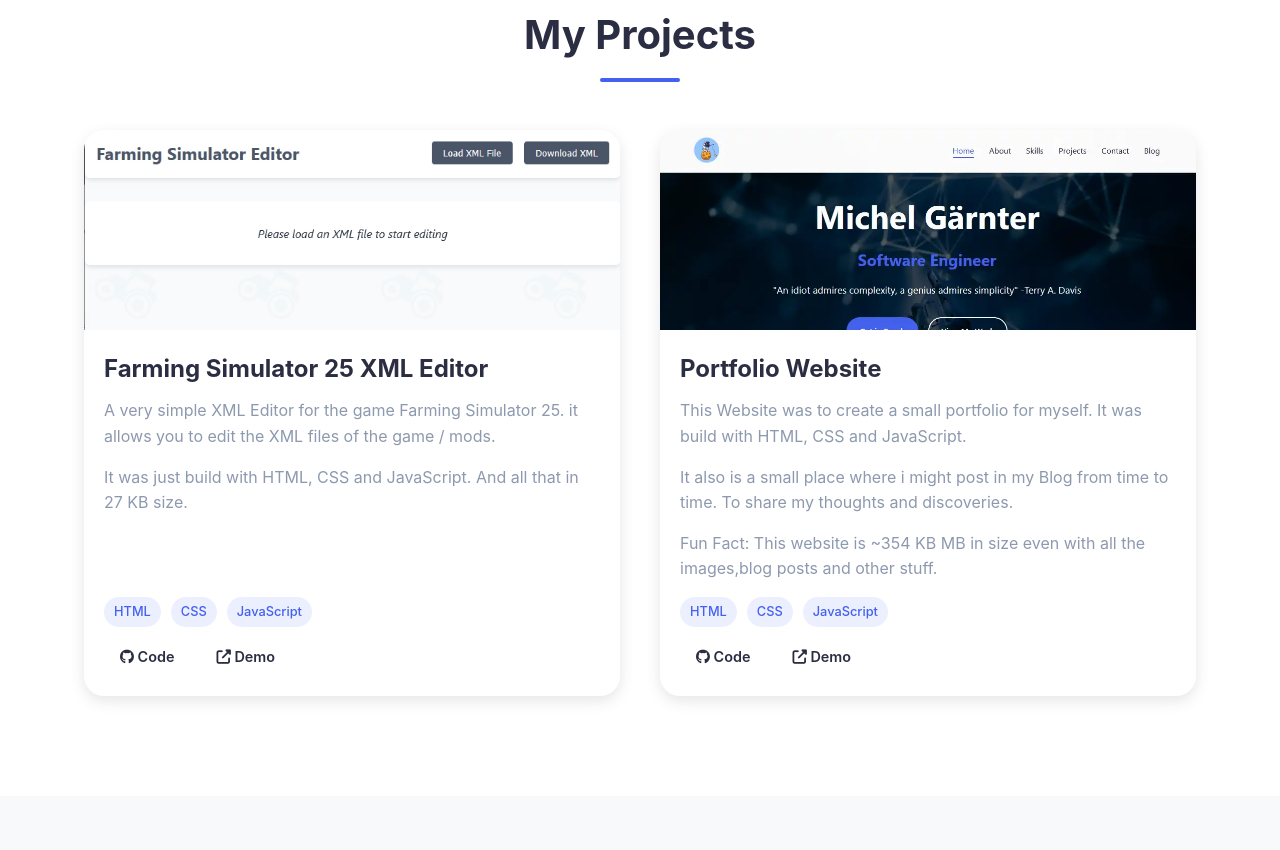
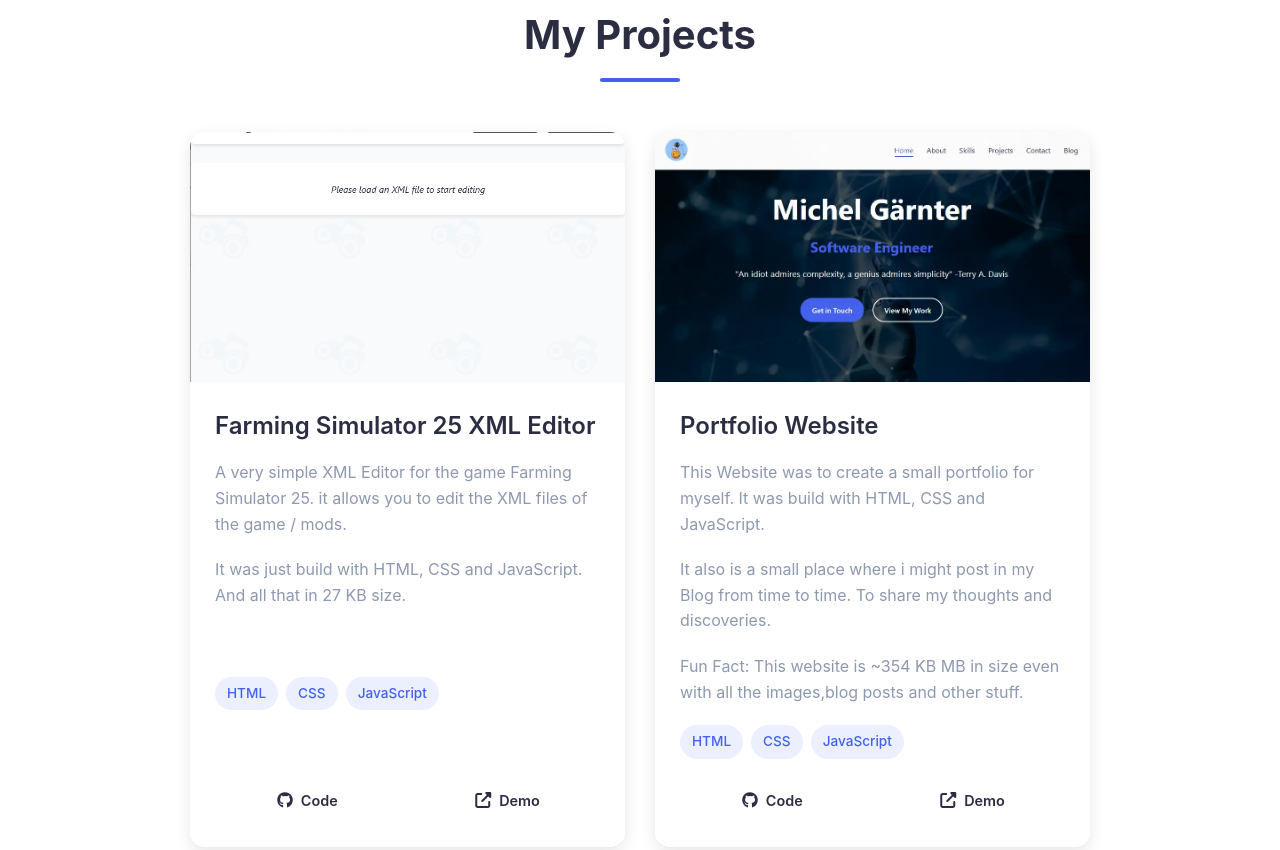
Before and after one commit to TitanSyntax/Homepage, a plain HTML site: page index.html in a window 1280 px wide. Shown: the part 2312-3162 px from the top of the page. Drawn offline with Linux system fonts and the light colour scheme.

Commit message:
changed layout on projects

```diff
--- a/css/styles.css
+++ b/css/styles.css
@@ -309,84 +309,137 @@ nav {
 /* Projects Section */
 .projects {
     background-color: var(--white);
+    padding: 100px 0;
 }
 
 .projects-grid {
     display: grid;
-    grid-template-columns: repeat(auto-fill, minmax(350px, 1fr));
-    gap: 40px;
+    grid-template-columns: repeat(2, 1fr);
+    gap: 30px;
+    margin-top: 50px;
+    max-width: 900px;
+    margin-left: auto;
+    margin-right: auto;
 }
 
 .project-card {
     background-color: var(--white);
-    border-radius: 20px;
+    border-radius: 15px;
     overflow: hidden;
-    box-shadow: var(--shadow);
-    transition: box-shadow 0.3s ease;
+    box-shadow: 0 5px 15px rgba(0, 0, 0, 0.1);
+    transition: all 0.3s ease;
     display: flex;
     flex-direction: column;
+    position: relative;
 }
 
 .project-card:hover {
+    transform: translateY(-10px);
     box-shadow: 0 15px 30px rgba(0, 0, 0, 0.15);
 }
 
 .project-image {
-    height: 200px;
+    position: relative;
+    height: 250px;
     overflow: hidden;
+}
+
+.project-image::before {
+    content: '';
+    position: absolute;
+    top: 0;
+    left: 0;
+    width: 100%;
+    height: 100%;
+    background: linear-gradient(to bottom, rgba(0,0,0,0) 0%, rgba(0,0,0,0.7) 100%);
+    z-index: 1;
+    opacity: 0;
+    transition: opacity 0.3s ease;
+}
+
+.project-card:hover .project-image::before {
+    opacity: 1;
 }
 
 .project-image img {
     width: 100%;
     height: 100%;
     object-fit: cover;
-    object-position: top;
-    transition: var(--transition);
+    transition: transform 0.5s ease;
 }
 
 .project-card:hover .project-image img {
-    transform: scale(1.05);
+    transform: scale(1.1);
 }
 
 .project-info {
-    padding: 20px;
+    padding: 25px;
     display: flex;
     flex-direction: column;
     flex-grow: 1;
+    background-color: var(--white);
 }
 
 .project-info h3 {
     font-size: 1.5rem;
-    margin-bottom: 10px;
+    margin-bottom: 15px;
     color: var(--text-color);
+    font-weight: 600;
 }
 
 .project-info p {
-    margin-bottom: 15px;
+    margin-bottom: 20px;
     color: var(--light-text);
+    line-height: 1.6;
+    font-size: 1rem;
 }
 
 .project-tags {
     display: flex;
     flex-wrap: wrap;
-    gap: 10px;
-    margin-bottom: 10px;
+    gap: 8px;
+    margin-bottom: 20px;
     margin-top: auto;
 }
 
 .project-tags span {
     background-color: rgba(67, 97, 238, 0.1);
     color: var(--primary-color);
-    padding: 5px 10px;
+    padding: 6px 12px;
     border-radius: 50px;
-    font-size: 0.8rem;
+    font-size: 0.85rem;
     font-weight: 500;
+    transition: all 0.3s ease;
+}
+
+.project-tags span:hover {
+    background-color: var(--primary-color);
+    color: var(--white);
 }
 
 .project-links {
     display: flex;
-    gap: 10px;
-    margin-bottom: 0;
+    gap: 15px;
+    margin-top: auto;
+}
+
+.project-links .btn {
+    flex: 1;
+    display: flex;
+    align-items: center;
+    justify-content: center;
+    gap: 8px;
+    padding: 10px 20px;
+    font-size: 0.9rem;
+    transition: all 0.3s ease;
+}
+
+.project-links .btn i {
+    font-size: 1rem;
+}
+
+.project-links .btn:hover {
+    transform: translateY(-2px);
 }
 
 /* Blog Section */
@@ -781,6 +834,8 @@ footer {
 
     .projects-grid {
         grid-template-columns: 1fr;
+        max-width: 500px;
+        gap: 25px;
     }
 
     .about-details {
@@ -797,6 +852,23 @@ footer {
 
     .blog-image {
         height: 200px;
+    }
+
+    .project-image {
+        height: 200px;
+    }
+
+    .project-info {
+        padding: 20px;
+    }
+
+    .project-info h3 {
+        font-size: 1.3rem;
+    }
+
+    .project-tags span {
+        font-size: 0.8rem;
+        padding: 5px 10px;
     }
 
     .blog-header h1 {
```
